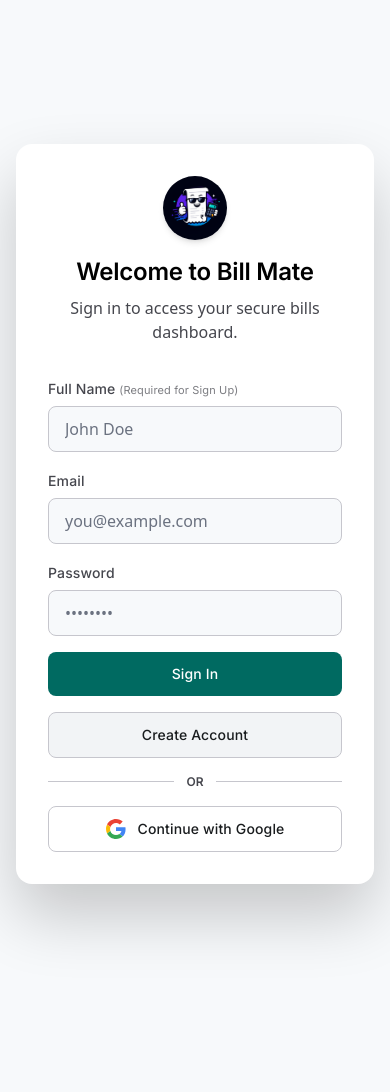
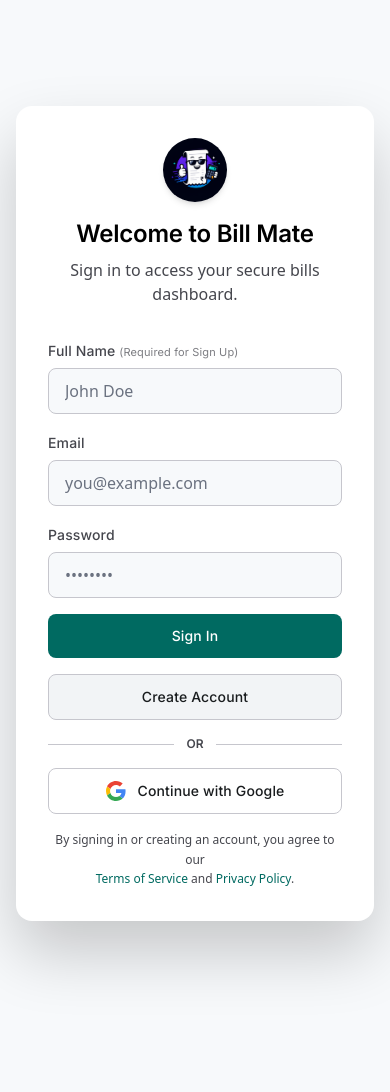
Before and after one commit to PacifistJACK/TheBillMate, a FastAPI app: page / in a window 390 px wide. Shown: the part 65-1157 px from the top of the page. Run offline with FastAPI, Linux system fonts and the light colour scheme; parts of the project's set-up code (start-up, migrations or seed data) failed here and were passed over; some libraries are stand-ins or nearby versions.

Commit message:
Added privacy policy and terms and conditions

```diff
--- a/main.py
+++ b/main.py
@@ -88,7 +88,7 @@ client_samba = SambaNova(
     base_url=SAMBANOVA_BASE_URL,
 )
 
-MODEL = "gemma-3-12b-it"
+MODEL = "gemma-4-31B-it"
 
 # ─────────────────────────────
 # Allowed image types
@@ -222,6 +222,24 @@ def root():
     """Serve the main dashboard directly."""
     html_path = os.path.join(os.path.dirname(__file__), "templates", "index.html")
     return FileResponse(html_path)
+
+
+@app.get("/privacy", response_class=HTMLResponse)
+def privacy_policy():
+    """Serve the privacy policy page."""
+    html_path = os.path.join(os.path.dirname(__file__), "templates", "privacy.html")
+    if os.path.exists(html_path):
+        return FileResponse(html_path)
+    raise HTTPException(status_code=404, detail="Privacy Policy not found")
+
+
+@app.get("/terms", response_class=HTMLResponse)
+def terms_of_service():
+    """Serve the terms of service page."""
+    html_path = os.path.join(os.path.dirname(__file__), "templates", "terms.html")
+    if os.path.exists(html_path):
+        return FileResponse(html_path)
+    raise HTTPException(status_code=404, detail="Terms of Service not found")
 
 
 @app.get("/Logo.png")
--- a/templates/index.html
+++ b/templates/index.html
@@ -6,7 +6,7 @@
   <meta content="width=device-width, initial-scale=1.0" name="viewport" />
   <title>The Bill Mate - Manage your bills with effortless precision</title>
   <meta name="description"
-    content="Scan or upload any bill to instantly extract structured financial data using AI. No manual entry — just pure organisation powered by The Bill Mate." />
+    content="Leverage advanced AI to instantly scan, extract, and organise your financial documents. The Bill Mate transforms physical receipts into structured digital records." />
 
   <script src="https://cdn.tailwindcss.com?plugins=forms,container-queries"></script>
 
@@ -290,8 +290,8 @@
         Manage your bills with<br class="hidden md:block" /> effortless precision.
       </h1>
       <p class="font-body-lg text-body-lg text-on-surface-variant mb-12 max-w-2xl">
-        Scan or upload any bill to instantly extract details into structured data.
-        No more manual entry — just pure organisation.
+        Leverage advanced AI to instantly transform physical receipts into structured digital records.
+        Eliminate manual data entry and streamline your financial organization.
       </p>
 
       <div id="scan-section" class="grid grid-cols-1 md:grid-cols-3 gap-gutter w-full max-w-4xl">
@@ -306,8 +306,7 @@
           </div>
           <div class="font-title-lg text-title-lg text-primary group-hover:text-secondary transition-colors mx-auto">
             Scan with Camera</div>
-          <div class="font-body-md text-body-md text-on-surface-variant text-center">Use your device to capture
-            instantly</div>
+          <div class="font-body-md text-body-md text-on-surface-variant text-center">Capture instantly using your device's camera</div>
         </button>
 
         <label id="btn-upload" for="file-upload-input"
@@ -321,8 +320,7 @@
           </div>
           <div class="font-title-lg text-title-lg text-primary group-hover:text-secondary transition-colors">Upload
             Image</div>
-          <div class="font-body-md text-body-md text-on-surface-variant text-center">Select a file from your gallery
-          </div>
+          <div class="font-body-md text-body-md text-on-surface-variant text-center">Import existing receipts from your digital gallery</div>
         </label>
 
         <button id="btn-add-manual" onclick="openAddModal()"
@@ -336,7 +334,7 @@
           </div>
           <div class="font-title-lg text-title-lg text-primary group-hover:text-secondary transition-colors mx-auto">Add
             Manually</div>
-          <div class="font-body-md text-body-md text-on-surface-variant text-center">Type in bill details by hand</div>
+          <div class="font-body-md text-body-md text-on-surface-variant text-center">Manually input billing records for complete control</div>
         </button>
 
         <input id="file-upload-input" type="file" accept="image/*" class="hidden" onchange="handleFileUpload(event)" />
@@ -373,9 +371,9 @@
     <section class="px-margin-mobile md:px-margin-desktop py-24 bg-surface-container-low" id="how-it-works">
       <div class="max-w-container-max mx-auto">
         <div class="text-center mb-16">
-          <h2 class="font-headline-lg text-headline-lg text-primary mb-4">Intelligent Document Processing</h2>
+          <h2 class="font-headline-lg text-headline-lg text-primary mb-4">Automated Intelligence for Your Finances</h2>
           <p class="font-body-lg text-body-lg text-on-surface-variant max-w-2xl mx-auto">
-            Snap or upload a bill — a multimodal AI model reads it and hands you clean, structured data in seconds.
+            Simply capture or upload a document, and our multimodal AI engine immediately extracts and organizes your critical financial data.
           </p>
         </div>
 
@@ -389,11 +387,9 @@
               class="w-12 h-12 rounded-lg bg-surface flex items-center justify-center mb-6 text-secondary border border-surface-dim">
               <span class="material-symbols-outlined">document_scanner</span>
             </div>
-            <h3 class="font-headline-md text-headline-md text-primary mb-3">Scan to JSON</h3>
+            <h3 class="font-headline-md text-headline-md text-primary mb-3">Automated Data Extraction</h3>
             <p class="font-body-md text-body-md text-on-surface-variant max-w-md">
-              Snap or upload a photo of any bill and our AI reads it like a human would — picking out the vendor, date,
-              every line item, quantity, price, tax, and total. It returns all of that as clean structured data
-              instantly, with zero manual entry from you.
+              Our advanced artificial intelligence reads your documents with human-like precision. It automatically identifies and extracts the vendor name, transaction date, individual line items, quantities, pricing, applicable taxes, and the final total—converting unstructured images into pristine, actionable data.
             </p>
           </div>
 
@@ -404,10 +400,9 @@
               class="w-12 h-12 rounded-lg bg-surface flex items-center justify-center mb-6 text-primary border border-surface-dim">
               <span class="material-symbols-outlined">lock</span>
             </div>
-            <h3 class="font-title-lg text-title-lg text-primary mb-3">Secure Storage</h3>
+            <h3 class="font-title-lg text-title-lg text-primary mb-3">Enterprise-Grade Security</h3>
             <p class="font-body-md text-body-md text-on-surface-variant">
-              Your financial data is stored securely in the cloud — tied to your account and never visible to others.
-              Privacy by design, always.
+              Your financial records are encrypted and stored securely in the cloud. Access is strictly authenticated and tied exclusively to your private account. We prioritize your privacy and data integrity above all else.
             </p>
           </div>
 
@@ -421,10 +416,9 @@
                 class="w-12 h-12 rounded-lg bg-white/10 flex items-center justify-center mb-6 text-primary-fixed border border-white/20">
                 <span class="material-symbols-outlined">history</span>
               </div>
-              <h3 class="font-headline-md text-headline-md text-on-primary mb-3">Complete History</h3>
+              <h3 class="font-headline-md text-headline-md text-on-primary mb-3">Comprehensive Financial Archive</h3>
               <p class="font-body-md text-body-md text-on-primary-container max-w-xl">
-                Never lose track of a payment again. Access a comprehensive archive of every bill you've ever processed,
-                categorised and filterable for absolute clarity.
+                Maintain a permanent, organized ledger of all your expenses. Our dashboard provides a unified view of your historical data, allowing you to seamlessly track, review, and print any past transaction with absolute clarity.
               </p>
               <a href="#my-bills"
                 class="inline-flex items-center gap-2 mt-6 bg-secondary text-on-secondary px-5 py-2.5 rounded-lg font-label-md text-label-md hover:opacity-90 transition-opacity">
@@ -583,16 +577,16 @@
   </main>
 
   <!-- ── Footer ── -->
-  <footer class="bg-surface-container-low w-full mt-auto border-t border-surface-container">
+  <footer class="bg-surface-container-lowest border-t border-surface-container py-12 mt-24">
     <div
-      class="flex flex-col md:flex-row justify-between items-center px-margin-mobile md:px-margin-desktop py-12 max-w-container-max mx-auto">
-      <div class="flex items-center gap-2 mb-6 md:mb-0">
-        <img src="Logo.png" alt="The Bill Mate" class="w-8 h-8 rounded-full object-cover" />
-        <div class="font-title-lg text-title-lg font-bold text-primary">The Bill Mate</div>
-      </div>
-      <div class="flex flex-wrap justify-center gap-6 mb-6 md:mb-0 font-label-md text-label-md text-on-surface-variant">
-        <a class="hover:text-primary transition-colors" href="#">Privacy Policy</a>
-        <a class="hover:text-primary transition-colors" href="#">Terms of Service</a>
+      class="max-w-container-max mx-auto px-margin-mobile md:px-margin-desktop flex flex-col md:flex-row items-center justify-between gap-6 text-center md:text-left">
+      <div class="flex items-center gap-3">
+        <img src="Logo.png" alt="The Bill Mate" class="w-8 h-8 rounded-full grayscale opacity-60" />
+        <span class="font-title-lg text-title-lg font-bold text-on-surface-variant">The Bill Mate</span>
+      </div>
+      <div class="flex flex-wrap justify-center gap-6 font-label-md text-label-md text-on-surface-variant">
+        <a class="hover:text-primary transition-colors" href="/privacy">Privacy Policy</a>
+        <a class="hover:text-primary transition-colors" href="/terms">Terms of Service</a>
         <a class="hover:text-primary transition-colors" href="#">Contact Support</a>
       </div>
       <div class="font-label-md text-label-md text-on-surface-variant">© 2026 The Bill Mate. All rights reserved.</div>
@@ -937,6 +931,12 @@
           <svg width="20" height="20" viewBox="0 0 48 48"><path fill="#EA4335" d="M24 9.5c3.54 0 6.71 1.22 9.21 3.6l6.85-6.85C35.9 2.38 30.47 0 24 0 14.62 0 6.51 5.38 2.56 13.22l7.98 6.19C12.43 13.72 17.74 9.5 24 9.5z"/><path fill="#4285F4" d="M46.98 24.55c0-1.57-.15-3.09-.38-4.55H24v9.02h12.94c-.58 2.96-2.26 5.48-4.78 7.18l7.73 6c4.51-4.18 7.09-10.36 7.09-17.65z"/><path fill="#FBBC05" d="M10.53 28.59a14.5 14.5 0 0 1 0-9.18l-7.97-6.19A23.9 23.9 0 0 0 0 24c0 3.77.9 7.35 2.56 10.78l7.97-6.19z"/><path fill="#34A853" d="M24 48c6.48 0 11.93-2.13 15.89-5.81l-7.73-6c-2.15 1.45-4.92 2.3-8.16 2.3-6.26 0-11.57-4.22-13.47-9.91l-7.98 6.19C6.51 42.62 14.62 48 24 48z"/></svg>
           Continue with Google
         </button>
+
+        <p class="text-center font-body-md text-[12px] text-on-surface-variant mt-4 leading-relaxed">
+          By signing in or creating an account, you agree to our <br />
+          <a href="/terms" class="text-secondary hover:underline">Terms of Service</a> and
+          <a href="/privacy" class="text-secondary hover:underline">Privacy Policy</a>.
+        </p>
       </div>
     </div>
   </div>
```
Also changed, not shown: templates/privacy.html (added, +108 -0 lines), templates/terms.html (added, +106 -0 lines).
